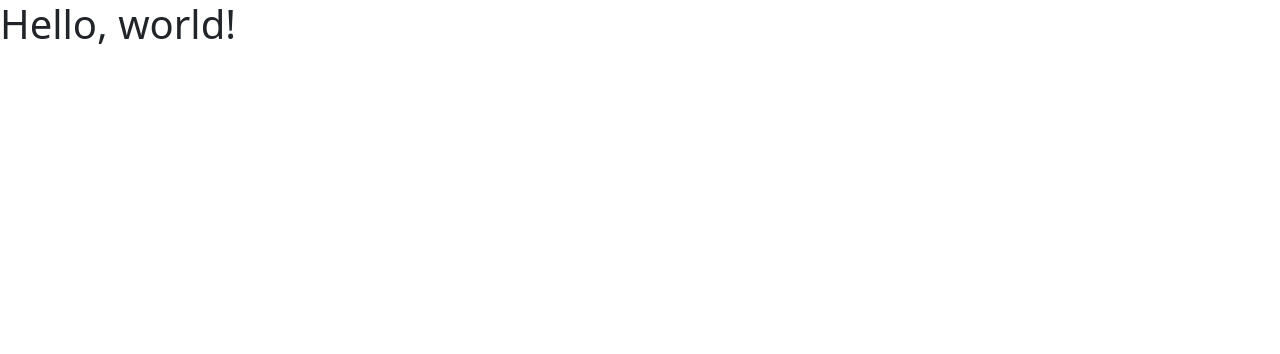
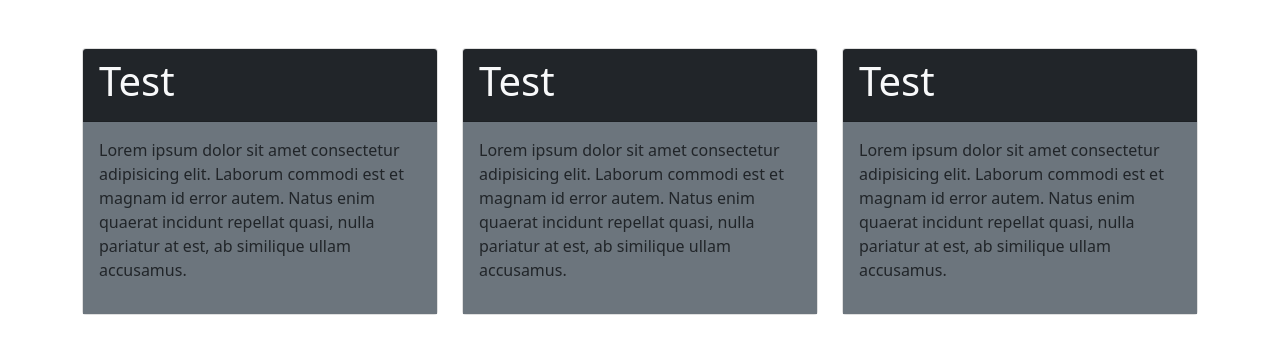
Before and after one commit to AymenWlf/Bootstrap5-Learn, a plain HTML site: page index.html in a window 1280 px wide. Drawn offline with nearby package versions, Linux system fonts and the light colour scheme.

Commit message:
First day learning

```diff
--- a/index.html
+++ b/index.html
@@ -7,18 +7,59 @@
     <meta name="viewport" content="width=device-width, initial-scale=1">
 
     <!-- Bootstrap CSS -->
-    <link href="https://cdn.jsdelivr.net/npm/bootstrap@5.0.2/dist/css/bootstrap.min.css" rel="stylesheet" integrity="sha384-EVSTQN3/azprG1Anm3QDgpJLIm9Nao0Yz1ztcQTwFspd3yD65VohhpuuCOmLASjC" crossorigin="anonymous">
+    <link href="assets/css/bootstrap.min.css" rel="stylesheet">
 
     <title>Hello, world!</title>
 </head>
 
 <body>
-    <h1>Hello, world!</h1>
+    <div class="container mt-5">
+        <div class="row">
+            <div class="col-sm-4">
+                <div class="card">
+                    <div class="card-header bg-dark text-light">
+                        <h1>
+                            Test
+                        </h1>
+                    </div>
+                    <div class="card-body bg-secondary">
+                        <p>Lorem ipsum dolor sit amet consectetur adipisicing elit. Laborum commodi est et magnam id error autem. Natus enim quaerat incidunt repellat quasi, nulla pariatur at est, ab similique ullam accusamus.</p>
+                    </div>
+                </div>
+            </div>
+
+            <div class="col-sm-4">
+                <div class="card">
+                    <div class="card-header bg-dark text-light">
+                        <h1>
+                            Test
+                        </h1>
+                    </div>
+                    <div class="card-body bg-secondary">
+                        <p>Lorem ipsum dolor sit amet consectetur adipisicing elit. Laborum commodi est et magnam id error autem. Natus enim quaerat incidunt repellat quasi, nulla pariatur at est, ab similique ullam accusamus.</p>
+                    </div>
+                </div>
+            </div>
+
+            <div class="col-sm-4">
+                <div class="card">
+                    <div class="card-header bg-dark text-light">
+                        <h1>
+                            Test
+                        </h1>
+                    </div>
+                    <div class="card-body bg-secondary">
+                        <p>Lorem ipsum dolor sit amet consectetur adipisicing elit. Laborum commodi est et magnam id error autem. Natus enim quaerat incidunt repellat quasi, nulla pariatur at est, ab similique ullam accusamus.</p>
+                    </div>
+                </div>
+            </div>
+        </div>
+    </div>
 
 
 
     <!-- Option 1: Bootstrap Bundle with Popper -->
-    <script src="https://cdn.jsdelivr.net/npm/bootstrap@5.0.2/dist/js/bootstrap.bundle.min.js" integrity="sha384-MrcW6ZMFYlzcLA8Nl+NtUVF0sA7MsXsP1UyJoMp4YLEuNSfAP+JcXn/tWtIaxVXM" crossorigin="anonymous"></script>
+    <script src="assets/js/bootstrap.bundle.min.js"></script>
 
 
 </body>
```
